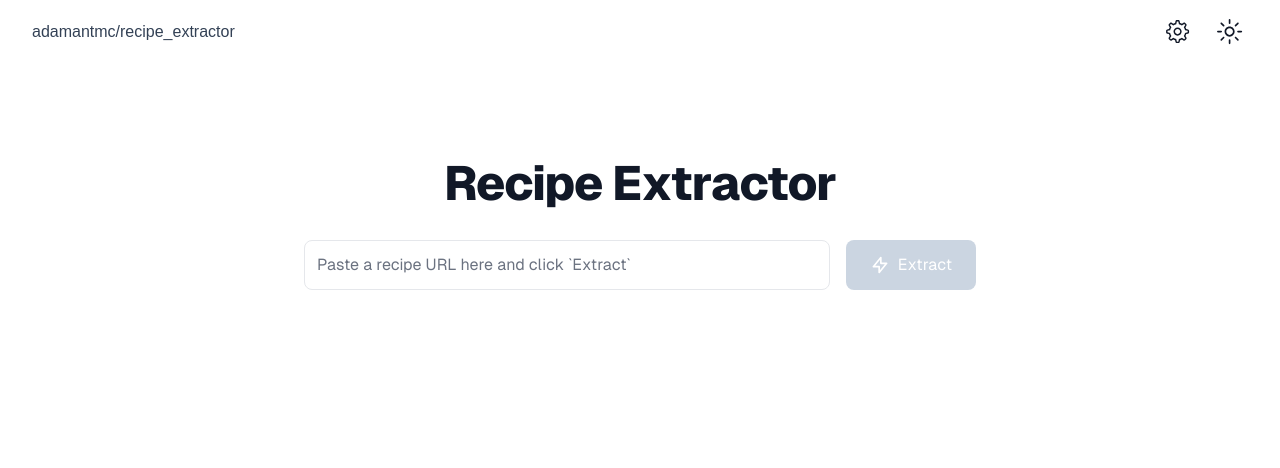
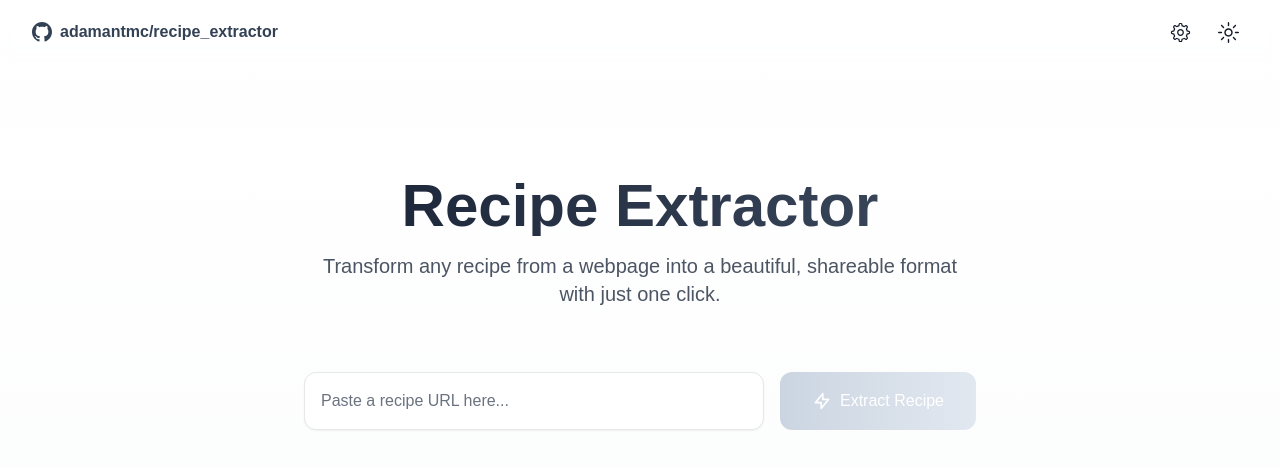
Before and after one commit to adamantmc/recipe_extractor, a Next.js app: page / in a window 1280 px wide. Shown: the top 468 px of the page. Built offline with nearby package versions, Linux system fonts and the light colour scheme; no server answers.

Commit message:
UI Redesign

```diff
--- a/package.json
+++ b/package.json
@@ -21,6 +21,7 @@
     "ai": "^4.0.13",
     "class-variance-authority": "^0.7.1",
     "clsx": "^2.1.1",
+    "framer-motion": "^12.6.3",
     "html-to-image": "^1.11.13",
     "lucide-react": "^0.468.0",
     "next": "15.0.4",
--- a/src/app/components/top_bar.tsx
+++ b/src/app/components/top_bar.tsx
@@ -2,33 +2,59 @@
 
 import { GearIcon, SunIcon, MoonIcon } from "@radix-ui/react-icons"
 import { Button } from "@/components/ui/button";
+import { motion } from "framer-motion";
 
 const TopBar = ({ onSettingsClick, onThemeClick }: { onSettingsClick: () => void, onThemeClick: () => void }) => {
     return (
-        <div className="w-full h-10 flex flex-row justify-between items-center px-8 py-8">
-            <div className="text-gray-900 dark:text-white">
+        <div className="w-full h-16 flex flex-row justify-between items-center px-4 sm:px-8 py-4 backdrop-blur-sm">
+            <motion.div
+                initial={{ opacity: 0, x: -20 }}
+                animate={{ opacity: 1, x: 0 }}
+                transition={{ duration: 0.5 }}
+                className="text-gray-900 dark:text-white"
+            >
                 <a
                     href="https://github.com/adamantmc/recipe_extractor"
                     target="_blank"
                     rel="noopener noreferrer"
-                    className="group flex items-center gap-2 text-base font-medium text-slate-700 dark:text-slate-200 hover:text-slate-900 dark:hover:text-white transition-colors"
+                    className="group flex items-center gap-2 text-base font-medium"
                 >
-                    <span className="relative">
-                        adamantmc/recipe_extractor
-                        <span className="absolute -bottom-1 left-0 w-full h-px bg-slate-300 dark:bg-slate-600 scale-x-0 group-hover:scale-x-100 transition-transform origin-left"></span>
-                    </span>
+                    <motion.span
+                        whileHover={{ scale: 1.02 }}
+                        className="flex items-center gap-2 text-slate-700 dark:text-slate-200 hover:text-slate-900 dark:hover:text-white transition-colors"
+                    >
+                        <svg className="w-5 h-5" fill="currentColor" viewBox="0 0 24 24">
+                            <path d="M12 0c-6.626 0-12 5.373-12 12 0 5.302 3.438 9.8 8.207 11.387.599.111.793-.261.793-.577v-2.234c-3.338.726-4.033-1.416-4.033-1.416-.546-1.387-1.333-1.756-1.333-1.756-1.089-.745.083-.729.083-.729 1.205.084 1.839 1.237 1.839 1.237 1.07 1.834 2.807 1.304 3.492.997.107-.775.418-1.305.762-1.604-2.665-.305-5.467-1.334-5.467-5.931 0-1.311.469-2.381 1.236-3.221-.124-.303-.535-1.524.117-3.176 0 0 1.008-.322 3.301 1.23.957-.266 1.983-.399 3.003-.404 1.02.005 2.047.138 3.006.404 2.291-1.552 3.297-1.23 3.297-1.23.653 1.653.242 2.874.118 3.176.77.84 1.235 1.911 1.235 3.221 0 4.609-2.807 5.624-5.479 5.921.43.372.823 1.102.823 2.222v3.293c0 .319.192.694.801.576 4.765-1.589 8.199-6.086 8.199-11.386 0-6.627-5.373-12-12-12z" />
+                        </svg>
+                        <span className="font-semibold">adamantmc/recipe_extractor</span>
+                    </motion.span>
                 </a>
-            </div>
-            <div className="flex flex-row gap-4">
-                <Button variant="ghost" size="icon" onClick={onSettingsClick}>
-                    <GearIcon style={{ width: "1.8em", height: "1.8em" }} />
+            </motion.div>
+            <motion.div
+                initial={{ opacity: 0, x: 20 }}
+                animate={{ opacity: 1, x: 0 }}
+                transition={{ duration: 0.5 }}
+                className="flex flex-row gap-2"
+            >
+                <Button
+                    variant="ghost"
+                    size="icon"
+                    onClick={onSettingsClick}
+                    className="w-10 h-10 rounded-lg hover:bg-gray-100 dark:hover:bg-zinc-800 transition-colors"
+                >
+                    <GearIcon style={{ width: "1.5em", height: "1.5em" }} />
                 </Button>
 
-                <Button variant="ghost" size="icon" onClick={onThemeClick}>
-                    <SunIcon className="dark:hidden" style={{ width: "1.8em", height: "1.8em" }} />
-                    <MoonIcon className="hidden dark:block" style={{ width: "1.8em", height: "1.8em" }} />
+                <Button
+                    variant="ghost"
+                    size="icon"
+                    onClick={onThemeClick}
+                    className="w-10 h-10 rounded-lg hover:bg-gray-100 dark:hover:bg-zinc-800 transition-colors"
+                >
+                    <SunIcon className="dark:hidden" style={{ width: "1.5em", height: "1.5em" }} />
+                    <MoonIcon className="hidden dark:block" style={{ width: "1.5em", height: "1.5em" }} />
                 </Button>
-            </div>
+            </motion.div>
         </div>
     );
 };
--- a/src/app/layout.tsx
+++ b/src/app/layout.tsx
@@ -33,7 +33,7 @@ export default function RootLayout({
   return (
     <html lang="en" className={isDarkTheme ? 'dark' : ''}>
       <body
-        className={`${geistSans.variable} ${geistMono.variable} antialiased bg-white dark:bg-zinc-950 text-gray-900 dark:text-white`}
+        className={`${geistSans.variable} ${geistMono.variable} antialiased bg-gradient-to-b from-white to-gray-50 dark:from-zinc-900 dark:to-zinc-950 text-gray-900 dark:text-white`}
       >
         <TopBar onSettingsClick={() => setIsSettingsOpen(true)} onThemeClick={toggleTheme} />
         <div className="pt-16">
--- a/src/app/page.tsx
+++ b/src/app/page.tsx
@@ -4,13 +4,13 @@ import { useState } from 'react';
 import { RecipeViewer } from './components/RecipeViewer';
 import { parseRecipeFromWebpage } from './backend/html_parser';
 import { extractRecipe } from './backend/recipe_extractor';
+import { motion } from 'framer-motion';
 
 export default function Home() {
   const [url, setUrl] = useState('');
   const [isLoading, setIsLoading] = useState(false);
   const [recipe, setRecipe] = useState<object | null>(null);
   const [error, setError] = useState<string | null>(null);
-
 
   const onExtractButtonClick = async () => {
     setIsLoading(true);
@@ -33,28 +33,46 @@ export default function Home() {
   };
 
   return (
-    <main className="flex flex-col gap-8 items-center font-[family-name:var(--font-geist-sans)] max-w-2xl mx-auto w-full min-h-screen py-8">
-      <h1 className="scroll-m-20 text-4xl font-extrabold tracking-tight lg:text-5xl">
+    <main className="min-h-screen bg-gradient-to-b from-white to-gray-50 dark:from-zinc-900 dark:to-zinc-950">
+      <div className="max-w-6xl mx-auto px-4 sm:px-6 lg:px-8 py-12">
+        {/* Hero Section */}
+        <motion.div
+          initial={{ opacity: 0, y: 20 }}
+          animate={{ opacity: 1, y: 0 }}
+          transition={{ duration: 0.5 }}
+          className="text-center mb-16"
+        >
+          <h1 className="text-5xl md:text-6xl font-bold bg-clip-text text-transparent bg-gradient-to-r from-slate-900 to-slate-600 dark:from-slate-100 dark:to-slate-400 mb-4">
             Recipe Extractor
           </h1>
+          <p className="text-xl text-gray-600 dark:text-gray-300 max-w-2xl mx-auto">
+            Transform any recipe from a webpage into a beautiful, shareable format with just one click.
+          </p>
+        </motion.div>
 
         {/* URL Input Section */}
-      <div className="flex gap-4 w-full">
+        <motion.div
+          initial={{ opacity: 0, y: 20 }}
+          animate={{ opacity: 1, y: 0 }}
+          transition={{ duration: 0.5, delay: 0.2 }}
+          className="max-w-2xl mx-auto mb-12"
+        >
+          <div className="flex flex-col sm:flex-row gap-4">
             <input
               type="text"
               value={url}
               onChange={(e) => setUrl(e.target.value)}
-          placeholder="Paste a recipe URL here and click `Extract`"
-          className="flex-1 p-3 border dark:border-zinc-700 rounded-lg focus:outline-none focus:ring-2 focus:ring-slate-400 dark:focus:ring-slate-500 bg-white dark:bg-zinc-900 text-gray-900 dark:text-white placeholder-gray-500 dark:placeholder-gray-400"
+              placeholder="Paste a recipe URL here..."
+              className="flex-1 p-4 border dark:border-zinc-700 rounded-xl focus:outline-none focus:ring-2 focus:ring-slate-400 dark:focus:ring-slate-500 bg-white dark:bg-zinc-900 text-gray-900 dark:text-white placeholder-gray-500 dark:placeholder-gray-400 shadow-sm"
             />
             <button
               onClick={onExtractButtonClick}
               disabled={isLoading || !url}
-          className="px-6 py-3 bg-slate-900 text-white rounded-lg hover:bg-slate-800 disabled:bg-slate-300 disabled:cursor-not-allowed flex items-center gap-2 dark:bg-slate-100 dark:text-slate-900 dark:hover:bg-slate-200 dark:disabled:bg-zinc-800 dark:disabled:text-zinc-500"
+              className="px-8 py-4 bg-gradient-to-r from-slate-900 to-slate-700 text-white rounded-xl hover:from-slate-800 hover:to-slate-600 disabled:from-slate-300 disabled:to-slate-200 disabled:cursor-not-allowed flex items-center justify-center gap-2 dark:from-slate-100 dark:to-slate-300 dark:text-slate-900 dark:hover:from-slate-200 dark:hover:to-slate-400 dark:disabled:from-zinc-800 dark:disabled:to-zinc-700 dark:disabled:text-zinc-500 transition-all duration-200 shadow-lg hover:shadow-xl disabled:shadow-none"
             >
               {isLoading ? (
                 <>
-              <svg className="animate-spin h-5 w-5 text-white" xmlns="http://www.w3.org/2000/svg" fill="none" viewBox="0 0 24 24">
+                  <svg className="animate-spin h-5 w-5" xmlns="http://www.w3.org/2000/svg" fill="none" viewBox="0 0 24 24">
                     <circle className="opacity-25" cx="12" cy="12" r="10" stroke="currentColor" strokeWidth="4"></circle>
                     <path className="opacity-75" fill="currentColor" d="M4 12a8 8 0 018-8V0C5.373 0 0 5.373 0 12h4zm2 5.291A7.962 7.962 0 014 12H0c0 3.042 1.135 5.824 3 7.938l3-2.647z"></path>
                   </svg>
@@ -65,25 +83,39 @@ export default function Home() {
                   <svg className="w-5 h-5" fill="none" stroke="currentColor" viewBox="0 0 24 24">
                     <path strokeLinecap="round" strokeLinejoin="round" strokeWidth={2} d="M13 10V3L4 14h7v7l9-11h-7z" />
                   </svg>
-              Extract
+                  Extract Recipe
                 </>
               )}
             </button>
           </div>
+        </motion.div>
 
         {/* Error Message */}
         {error && (
-        <div className="w-full p-4 bg-red-50 border border-red-200 rounded-lg text-red-600">
+          <motion.div
+            initial={{ opacity: 0, y: 20 }}
+            animate={{ opacity: 1, y: 0 }}
+            transition={{ duration: 0.3 }}
+            className="max-w-2xl mx-auto mb-8 p-4 bg-red-50 border border-red-200 rounded-xl text-red-600 dark:bg-red-900/20 dark:border-red-800 dark:text-red-400"
+          >
             {error}
-        </div>
+          </motion.div>
         )}
 
         {/* Recipe Display */}
         {recipe && (
-        <div className="w-full bg-white dark:bg-zinc-900 rounded-lg shadow-lg dark:shadow-zinc-950/50 overflow-hidden">
+          <motion.div
+            initial={{ opacity: 0, y: 20 }}
+            animate={{ opacity: 1, y: 0 }}
+            transition={{ duration: 0.5 }}
+            className="max-w-4xl mx-auto"
+          >
+            <div className="bg-white dark:bg-zinc-900 rounded-2xl shadow-xl dark:shadow-zinc-950/50 overflow-hidden">
               <RecipeViewer recipe={recipe} />
             </div>
+          </motion.div>
         )}
+      </div>
     </main>
   );
 }
```
Also changed, not shown: src/app/components/RecipeViewer.tsx (+100 -25 lines), 1 other file (tests, documents, lock files or other folders). Lines whose indentation alone changed are shown as unchanged.
